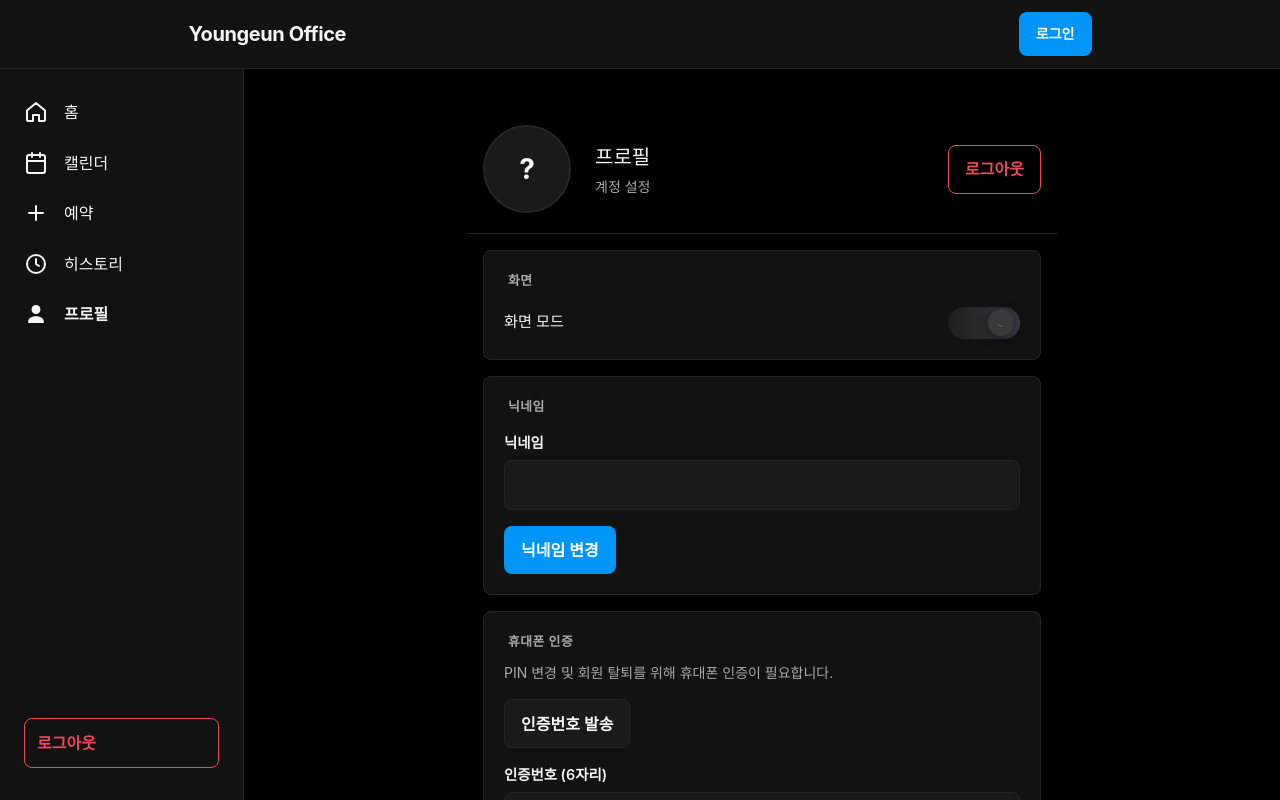
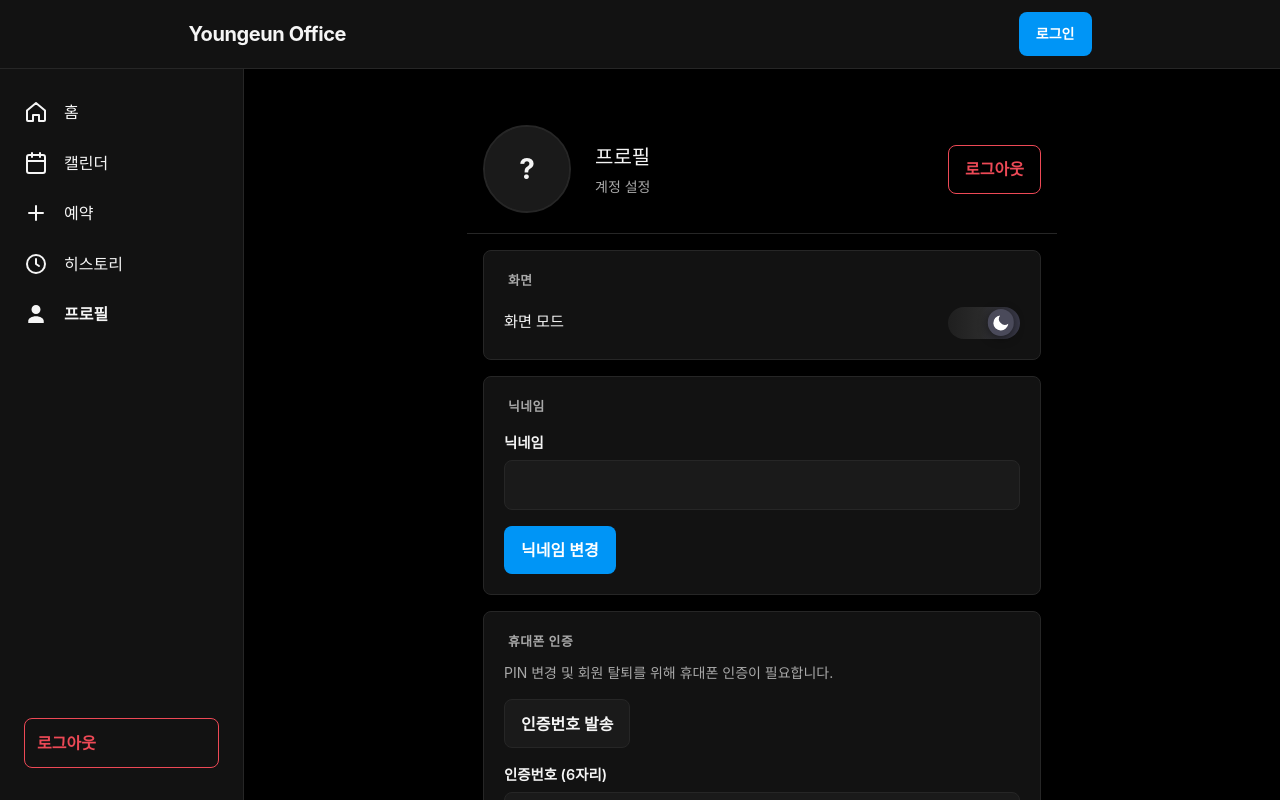
Before and after one commit to RounG0903/youngeun-office, a Next.js app: page /account in a window 1280 px wide. Both pictures are taken after a click on the button "화면 모드". Shown: the top 800 px of the page. Built offline with nearby package versions, Linux system fonts and the light colour scheme; no server answers.

Commit message:
fix: make moon icon visible in theme toggle thumb
Center stacked icons with inset positioning, use a bolder moon SVG,
improve contrast on the dark thumb, and hide inactive face with visibility.

Co-authored-by: RounG <RounG0903@users.noreply.github.com>

```diff
--- a/src/app/globals.css
+++ b/src/app/globals.css
@@ -1232,14 +1232,12 @@ textarea {
   position: absolute;
   top: 0.18rem;
   left: 0.18rem;
-  display: flex;
-  align-items: center;
-  justify-content: center;
   width: 1.65rem;
   height: 1.65rem;
   border-radius: 50%;
   background: #fff;
   box-shadow: 0 2px 8px rgba(0, 0, 0, 0.18);
+  overflow: visible;
   transition:
     transform 0.45s cubic-bezier(0.4, 0, 0.2, 1),
     background 0.4s ease,
@@ -1248,39 +1246,47 @@ textarea {
 
 .theme-toggle-track-dark .theme-toggle-thumb {
   transform: translateX(2.3rem);
-  background: #3a3a3a;
+  background: #4a4a5a;
   box-shadow: 0 2px 10px rgba(0, 0, 0, 0.5);
 }
 
 .theme-toggle-face {
   position: absolute;
+  inset: 0;
   display: flex;
   align-items: center;
   justify-content: center;
   transition:
     opacity 0.35s ease,
-    transform 0.45s cubic-bezier(0.4, 0, 0.2, 1);
+    transform 0.45s cubic-bezier(0.4, 0, 0.2, 1),
+    visibility 0.35s ease;
 }
 
 .theme-toggle-face-sun {
+  z-index: 1;
   color: #f5a623;
   opacity: 1;
+  visibility: visible;
   transform: rotate(0deg) scale(1);
 }
 
 .theme-toggle-face-moon {
-  color: #f5f5f5;
+  z-index: 2;
+  color: #ffffff;
   opacity: 0;
+  visibility: hidden;
   transform: rotate(-75deg) scale(0.35);
 }
 
 .theme-toggle-track-dark .theme-toggle-face-sun {
   opacity: 0;
+  visibility: hidden;
   transform: rotate(75deg) scale(0.35);
 }
 
 .theme-toggle-track-dark .theme-toggle-face-moon {
   opacity: 1;
+  visibility: visible;
   transform: rotate(0deg) scale(1);
 }
 
--- a/src/components/ThemeToggle.tsx
+++ b/src/components/ThemeToggle.tsx
@@ -5,7 +5,7 @@ import { getStoredTheme, setTheme, type Theme } from "@/lib/theme";
 
 function SunIcon() {
   return (
-    <svg viewBox="0 0 24 24" width="18" height="18" aria-hidden="true">
+    <svg viewBox="0 0 24 24" width="20" height="20" aria-hidden="true">
       <circle cx="12" cy="12" r="4.25" fill="currentColor" />
       <g stroke="currentColor" strokeWidth="1.75" strokeLinecap="round">
         <path d="M12 2.5v2.75" />
@@ -23,11 +23,8 @@ function SunIcon() {
 
 function MoonIcon() {
   return (
-    <svg viewBox="0 0 24 24" width="18" height="18" aria-hidden="true">
-      <path
-        fill="currentColor"
-        d="M21 14.5A7.5 7.5 0 0 1 9.5 3 6.5 6.5 0 1 0 21 14.5Z"
-      />
+    <svg viewBox="0 0 24 24" width="20" height="20" fill="currentColor" aria-hidden="true">
+      <path d="M21 12.79A9 9 0 1 1 11.21 3 7 7 0 0 0 21 12.79Z" />
     </svg>
   );
 }
```
